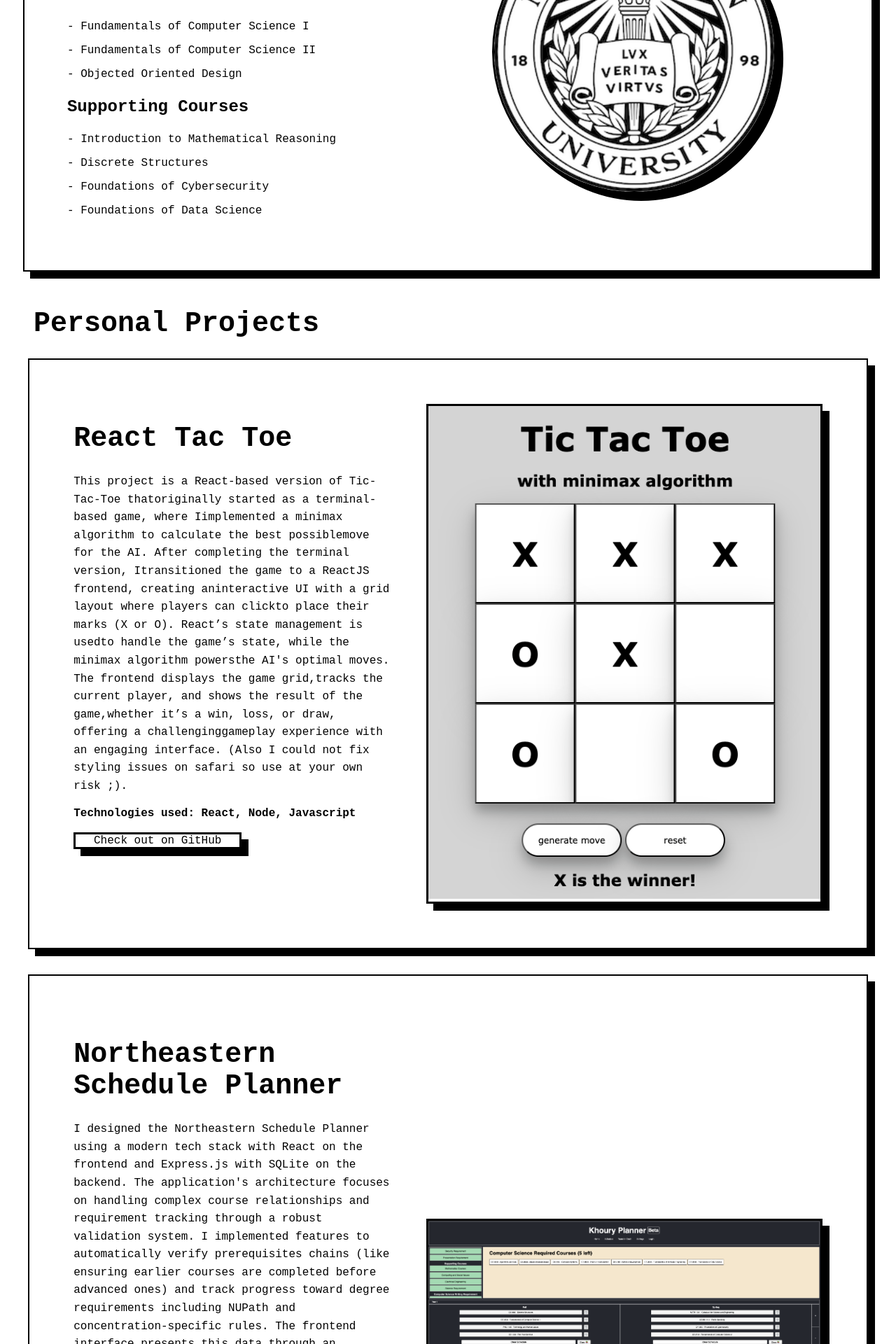
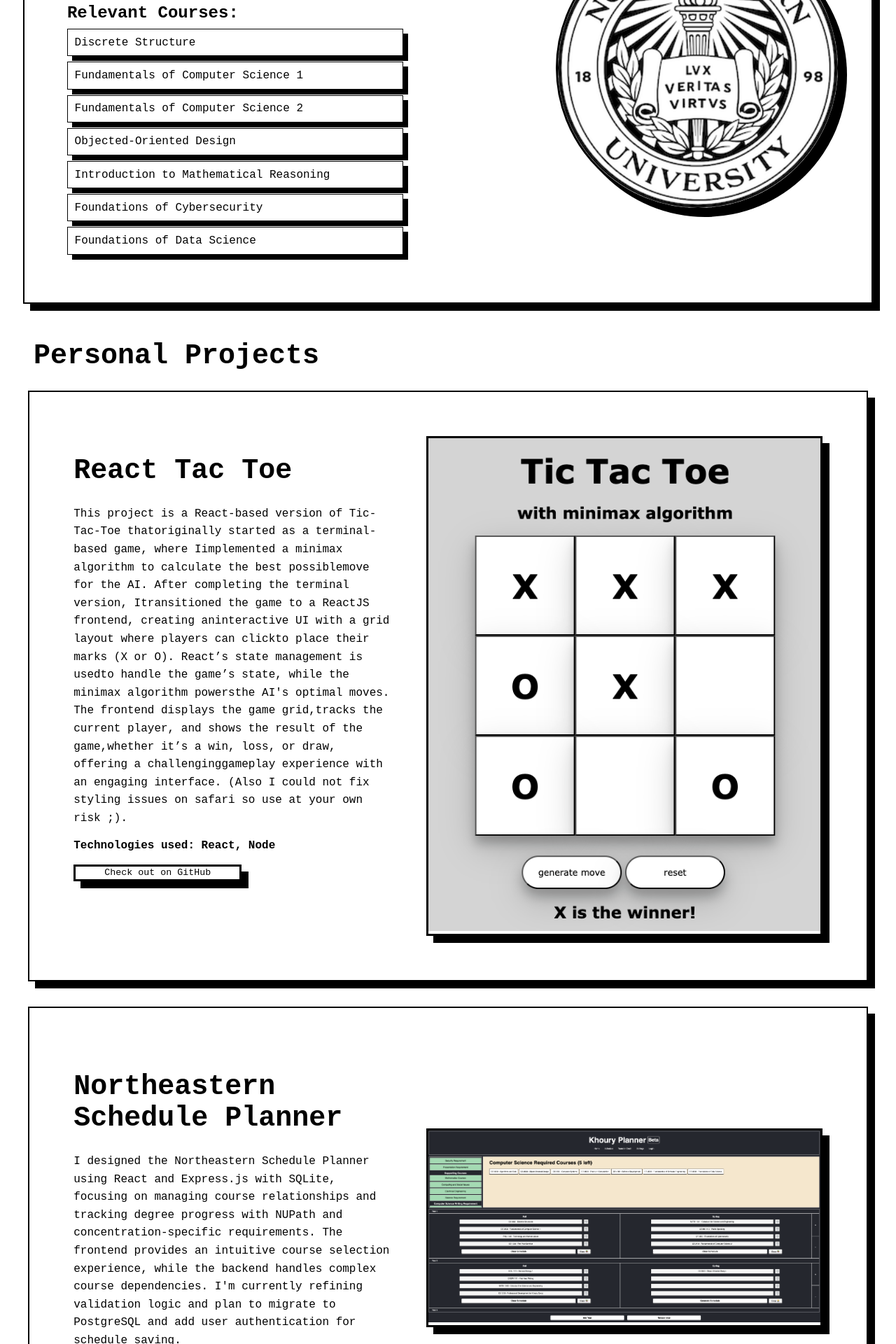
Before and after one commit to wongcolin45/Old-PortfolioWebsite, a React (Vite) app: page / in a window 1280 px wide. Shown: the part 820-2740 px from the top of the page at 70% size. Built offline with nearby package versions, Linux system fonts and the light colour scheme.

Commit message:
added info section for courses taken + ui cleanup

```diff
--- a/src/App.jsx
+++ b/src/App.jsx
@@ -14,7 +14,7 @@
         <Education/>
         <h1>Personal Projects</h1>
         <ProjectsSection/>
-
+        <h1>My Current Tech Stack: SERN </h1>
     </>
   )
 }
--- a/src/Education.jsx
+++ b/src/Education.jsx
@@ -2,25 +2,45 @@
 
 import seal from './images/seal.png';
 
+import {courses} from './ProjectInfo/projectInfo.js';
+import {useState} from 'react';
+
 function Education() {
 
-    const courses = ['Fundamentals of Computer Science I',
-                             'Fundamentals of Computer Science II',
-                             'Objected Oriented Design'];
-    const supportingCourses = ['Introduction to Mathematical Reasoning',
-                                        'Discrete Structures',
-                                        'Foundations of Cybersecurity',
-                                        'Foundations of Data Science'];
+    const [courseClicked, setCourseClicked] = useState(-1);
+
+    const handleClick = (index) => {
+        setCourseClicked(c => {
+            return (index === c) ? -1 : index;
+        });
+    }
+
+
+    function renderCourse(name, description, index) {
+        let style = {};
+        const selected = index === courseClicked;
+        if (selected) {
+            style = {boxShadow: "none", transform: "translate(7px, 7px)"}
+        }
+        return (
+            <>
+                <button key={name} onClick={() => handleClick(index)} style={style}>{name}</button>
+                {selected && <p key={index}>{description}</p>}
+            </>
+        )
+
+    }
+
 
     function renderCourses(courses) {
         return (
-            <>
+            <div className='courses-container'>
                 {
-                    courses.map((name, index) => {
-                        return <p key={name + index}>{'- '+name}</p>
-                    })
+                    Object.entries(courses).map(([key, value], index) => (
+                        renderCourse(key, value, index)
+                    ))
                 }
-            </>
+            </div>
         )
     }
 
@@ -32,8 +52,8 @@
                     <h3>GPA: 3.73/4.00 | Major GPA: 4.00/4.00</h3>
                     <h3>Relevant Courses:</h3>
                     {renderCourses(courses)}
-                    <h3>Supporting Courses</h3>
-                    {renderCourses(supportingCourses)}
+
+
                 </div>
                 <a href={'https://catalog.northeastern.edu/undergraduate/computer-information-science/computer-science/bscs/#programrequirementstext'}
                    target="_blank">
--- a/src/Github.jsx
+++ b/src/Github.jsx
@@ -1,5 +1,5 @@
 import PropTypes from "prop-types";
-import github from './images/github.png';
+
 
 function Github(props) {
     return (
--- a/src/ProjectInfo/projectInfo.js
+++ b/src/ProjectInfo/projectInfo.js
@@ -2,16 +2,13 @@
 import plannerImage from '../images/planner.png';
 
 
-const description = "I designed the Northeastern Schedule Planner using a " +
-    "modern tech stack with React on the frontend and Express.js with SQLite on the backend. " +
-    "The application's architecture focuses on handling complex course relationships and " +
-    "requirement tracking through a robust validation system. I implemented features to automatically " +
-    "verify prerequisites chains (like ensuring earlier courses are completed before advanced ones) and " +
-    "track progress toward degree requirements including NUPath and concentration-specific rules. " +
-    "The " +
-    "frontend interface presents this data through an intuitive course selection system, while the " +
-    "backend manages the intricate logic of course dependencies and academic requirements. " +
-    "While I'm still refining some of the validation logic and prerequisite checking systems, the core functionality successfully helps students map out their academic pathways. My next development steps include migrating from SQLite to PostgreSQL for better hosting capabilities and implementing user authentication to enable schedule saving functionality.";
+const description =
+    "I designed the Northeastern Schedule Planner using React and Express.js with SQLite, " +
+    "focusing on managing course relationships and tracking degree progress with NUPath and " +
+    "concentration-specific requirements. The frontend provides an intuitive course selection " +
+    "experience, while the backend handles complex course dependencies. I'm currently refining " +
+    "validation logic and plan to migrate to PostgreSQL and add user authentication for schedule saving.";
+
 
 const reactTacToe =
 {
@@ -29,7 +26,7 @@
                  "whether it’s a win, loss, or draw, offering a challenging" +
                  "gameplay experience with an engaging interface. (" +
                  "Also I could not fix styling issues on safari so use at your own risk ;).",
-    technologies: "React, Node, Javascript",
+    technologies: "React, Node",
     github: "https://github.com/wongcolin45/ReactTacToe",
     image: ttt,
     link: "https://wongcolin45.github.io/ReactTacToe/",
@@ -40,7 +37,7 @@
 {
     name: "Northeastern Schedule Planner",
     description: description,
-    technologies: "React, Express, SQLite, Javascript",
+    technologies: "React, Express, SQLite, Node",
     github: "https://github.com/wongcolin45/Northeastern-Schedule-Planner",
     image: plannerImage,
     link: null,
@@ -48,5 +45,16 @@
 }
 
 
+const courses = {
+    "Discrete Structure": "Introduces the mathematical structures and methods that form the foundation of computer science. Studies structures such as sets, tuples, sequences, lists, trees, and graphs. Discusses functions, relations, ordering, and equivalence relations. Examines inductive and recursive definitions of structures and functions. Discusses principles of proof such as truth tables, inductive proof, and basic logic. Also covers the counting techniques and arguments needed to estimate the size of sets, the growth of functions, and the space-time complexity of algorithms.",
+    "Fundamentals of Computer Science 1": "Introduces the fundamental ideas of computing and the principles of programming. Discusses a systematic approach to word problems, including analytic reading, synthesis, goal setting, planning, plan execution, and testing. Presents several models of computing, starting from nothing more than expression evaluation in the spirit of high school algebra. Assumes no prior programming experience; therefore, suitable for first-year students—majors, and nonmajors alike—who wish to explore the intellectual ideas in the discipline.",
+    "Fundamentals of Computer Science 2": "Examines object-oriented programming and associated algorithms using more complex data structures as the focus. Discusses nested structures and nonlinear structures including hash tables, trees, and graphs. Emphasizes abstraction, encapsulation, inheritance, polymorphism, recursion, and object-oriented design patterns. Applies these ideas to sample applications that illustrate the breadth of computer science.",
+    "Objected-Oriented Design": "Presents a comparative approach to object-oriented programming and design. Discusses the concepts of object, class, meta-class, message, method, inheritance, and genericity. Reviews forms of polymorphism in object-oriented languages. Contrasts the use of inheritance and composition as dual techniques for software reuse: forwarding vs. delegation and subclassing vs. subtyping. Fosters a deeper understanding of the principles of object-oriented programming and design including software components, object-oriented design patterns, and the use of graphical design notations such as UML (unified modeling language). Basic concepts in object-oriented design are illustrated with case studies in application frameworks and by writing programs in one or more object-oriented languages.",
+    "Introduction to Mathematical Reasoning": "Covers the basics of mathematical reasoning and problem solving to prepare incoming math majors for more challenging mathematical courses at Northeastern. Focuses on learning to write logically sound mathematical arguments and to analyze such arguments appearing in mathematical books and courses. Includes fundamental mathematical concepts such as sets, relations, and functions.",
+    "Foundations of Cybersecurity": "Presents an overview of basic principles and security concepts related to information systems, including workstation security, system security, and communications security. Discusses legal, ethical, and human factors and professional issues associated with cybersecurity, including the ability to differentiate between laws and ethics. Offers students an opportunity to use a substantial variety of existing software tools to probe both computer systems and networks in order to learn how these systems function, how data moves within these systems, and how these systems might be vulnerable. Covers security methods, controls, procedures, economics of cybercrime, criminal procedure, and forensics.",
+    "Foundations of Data Science": "Introduces methods and concepts from linear algebra and probability that form a basis for modern machine learning. Emphasizes computational aspects using the Python programming language (the course assumes familiarity with Python). Students work with tensors (in NumPy) and may be tasked with implementing from scratch algorithms central to numerical linear algebra and introductory machine learning."
+}
 
-export {reactTacToe, planner}
+
+
+export {reactTacToe, planner, courses}
--- a/src/index.css
+++ b/src/index.css
@@ -44,6 +44,13 @@
 
 }
 
+/**
+==============================================
+              Education Styles
+==============================================
+ */
+
+
 .education-container {
   padding: 5%;
   width: 50%;
@@ -66,6 +73,34 @@
 
 .education-container a {
   margin: auto;
+  margin-left: 20%;
+}
+
+.courses-container {
+  margin-top: -3%;
+  display: flex;
+  flex-direction: column;
+
+}
+
+.courses-container button {
+  margin-left: 0;
+  border: 1px solid black;
+  width: 60vh;
+  font-size: 2vh;
+  padding: 2%;
+  margin-bottom: 1vh;
+  box-shadow: 7px 7px;
+  text-align: left;
+}
+
+.courses-container button:active {
+  box-shadow: none;
+  transform: translate(7px, 7px);
+}
+
+.course-container p {
+  width: 60vh;
 }
 
 
@@ -168,14 +203,13 @@
 
 .github {
   margin-top: 1vh;
-  padding: 0.5%;
+  padding: 5%;
   width: 30vh;
-  font-size: 2vh;
-  box-shadow: 5px 5px black;
+  height: 3vh;
+
 }
 
 .github:hover {
   cursor: pointer;
-  transform: translate(5px, 5px);
   box-shadow: none;
 }
```
